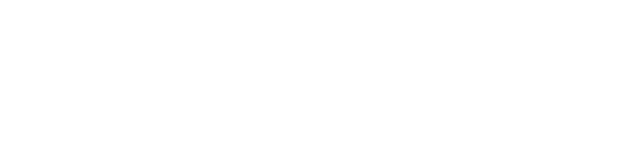
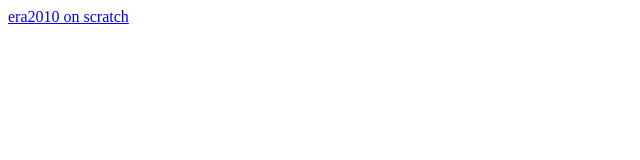
Before and after one commit to era2010-coder/meow, a plain HTML site: page index.html in a window 1280 px wide. Shown: the whole page, without its empty margins (0-640 px from the left). Drawn offline with Linux system fonts and the light colour scheme.

Commit message:
Update index.html

```diff
--- a/index.html
+++ b/index.html
@@ -1,2 +1,3 @@
 <html>
+  <a href="scratch.mit.edu/users/era2010">era2010 on scratch</a>
 </html>
```
